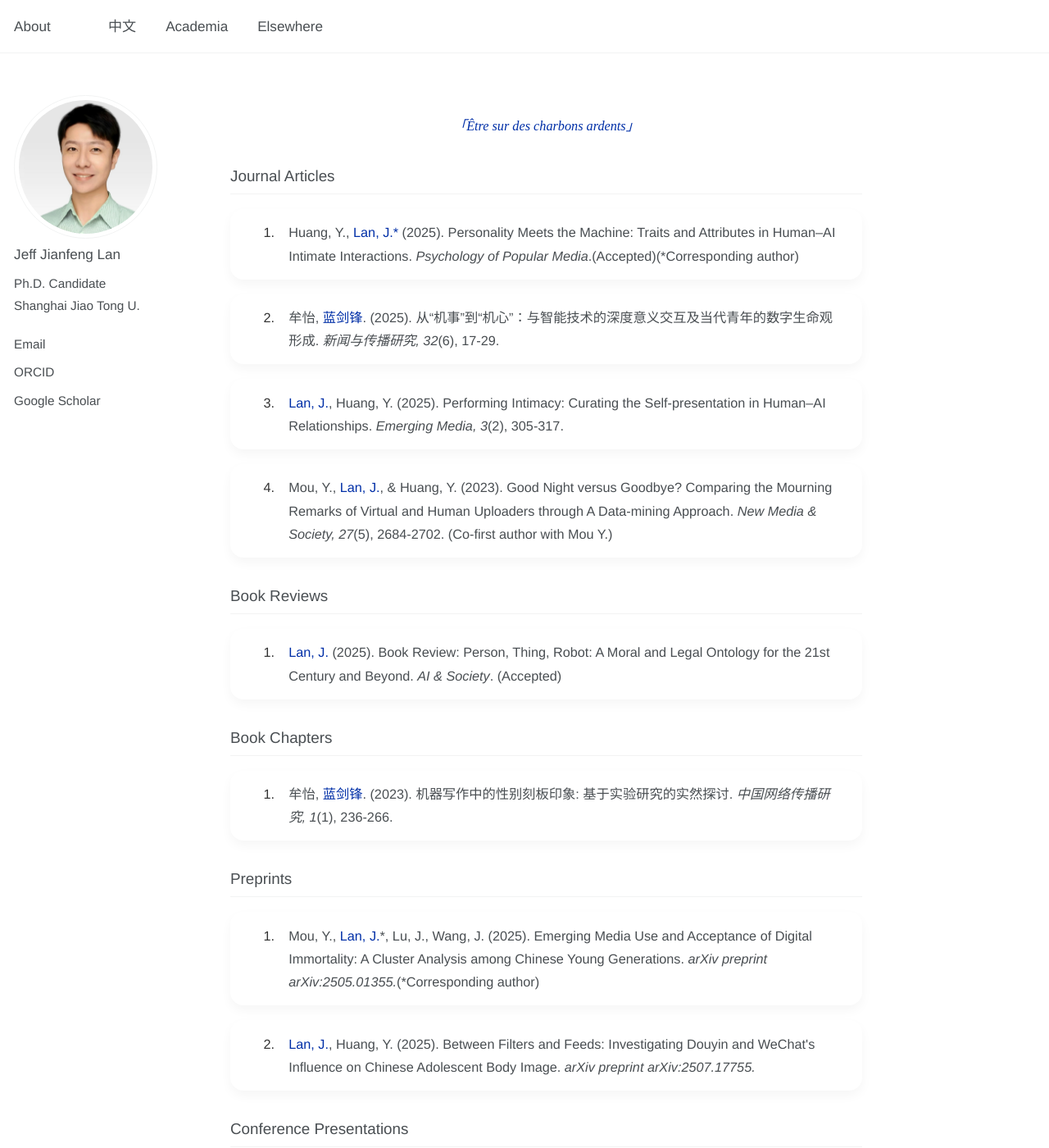
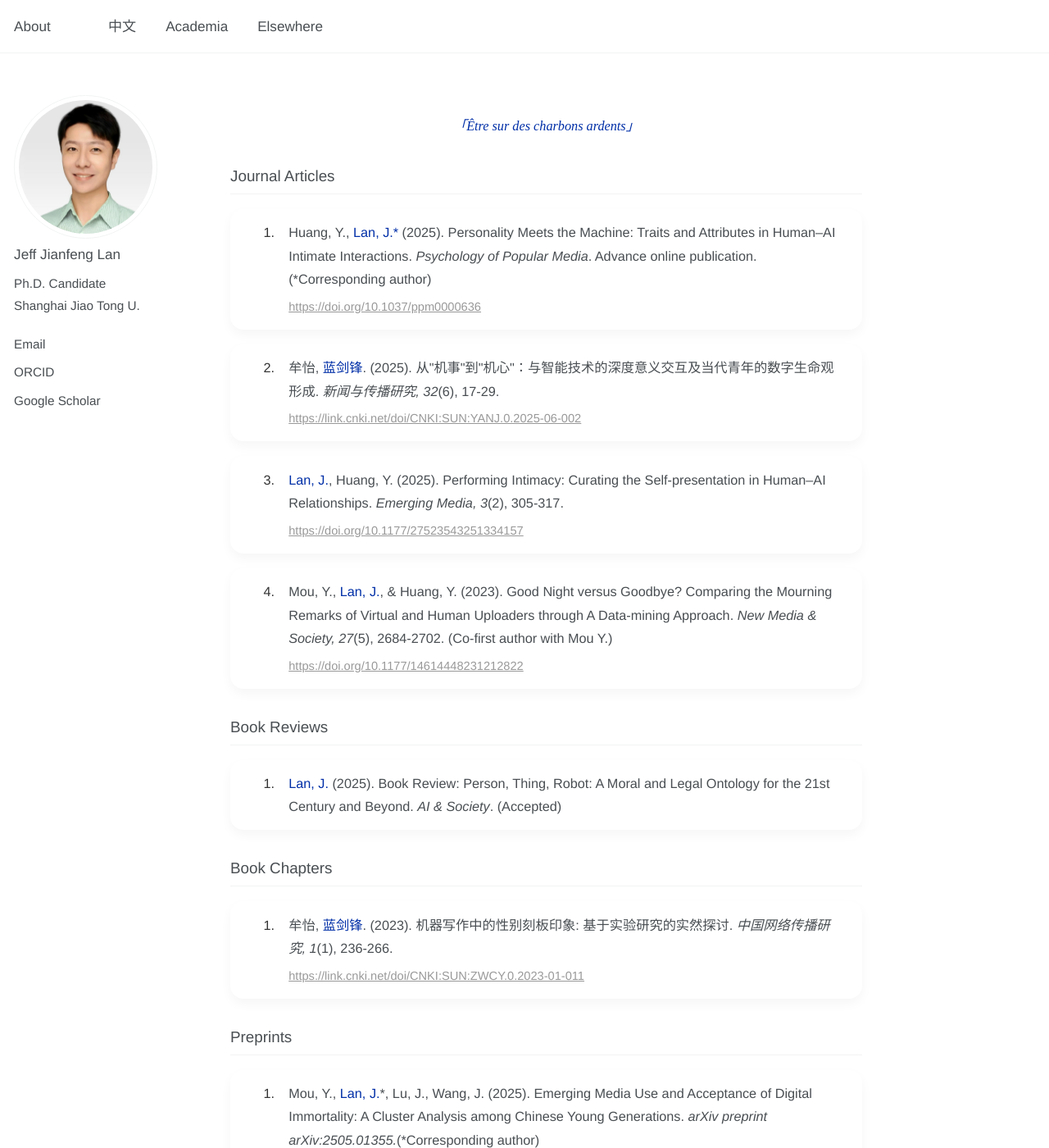
Before and after one commit to jianfenglan/jianfenglan.github.io, a Jekyll site: the page built from academia.md, in a window 1280 px wide and 1400 px high. Shown: the whole window at 82% size. Built offline with Jekyll 4.4.1, drawn with Linux system fonts in a browser that asks for light colours; some of the changed text lies outside the part shown.

Commit message:
Update academia.md

```diff
--- a/academia.md
+++ b/academia.md
@@ -34,7 +34,7 @@ body {
     background: #fff;
     border: none;
     border-radius: 16px;
-    padding: 0.8rem 1.2rem; /* <-- 修改这里，减小了上下和左右的内边距 */
+    padding: 0.8rem 1.2rem;
     box-shadow: 0 6px 14px rgba(0, 0, 0, 0.04);
     line-height: 1.75;
     flex-wrap: wrap;
@@ -60,6 +60,21 @@ body {
     word-break: break-word;
     font-size: 0.95em;
     font-weight: 400;
+}
+
+/* 链接样式 */
+.publication-link {
+    display: block;
+    margin-top: 0.4rem;
+    color: #999;
+    font-size: 0.9em;
+    text-decoration: none;
+    transition: color 0.2s ease;
+}
+
+.publication-link:hover {
+    color: #666;
+    text-decoration: underline;
 }
 
 /* 作者高亮 */
@@ -123,22 +138,26 @@ h2 {
 <div class="publication-list">
     <div class="publication-card">
         <div class="publication-content">
-            Huang, Y., <span class="my-name">Lan, J.*</span> (2025). Personality Meets the Machine: Traits and Attributes in Human–AI Intimate Interactions. <em>Psychology of Popular Media</em>.(Accepted)(*Corresponding author)
+            Huang, Y., <span class="my-name">Lan, J.*</span> (2025). Personality Meets the Machine: Traits and Attributes in Human–AI Intimate Interactions. <em>Psychology of Popular Media</em>. Advance online publication. (*Corresponding author)
+            <a href="https://doi.org/10.1037/ppm0000636" class="publication-link" target="_blank">https://doi.org/10.1037/ppm0000636</a>
         </div>
     </div>
     <div class="publication-card">
         <div class="publication-content">
-            牟怡, <span class="my-name">蓝剑锋</span>. (2025). 从“机事”到“机心”：与智能技术的深度意义交互及当代青年的数字生命观形成. <em>新闻与传播研究, 32</em>(6), 17-29.
+            牟怡, <span class="my-name">蓝剑锋</span>. (2025). 从"机事"到"机心"：与智能技术的深度意义交互及当代青年的数字生命观形成. <em>新闻与传播研究, 32</em>(6), 17-29.
+            <a href="https://link.cnki.net/doi/CNKI:SUN:YANJ.0.2025-06-002" class="publication-link" target="_blank">https://link.cnki.net/doi/CNKI:SUN:YANJ.0.2025-06-002</a>
         </div>
     </div>
     <div class="publication-card">
         <div class="publication-content">
             <span class="my-name">Lan, J.</span>, Huang, Y. (2025). Performing Intimacy: Curating the Self-presentation in Human–AI Relationships. <em>Emerging Media, 3</em>(2), 305-317.
+              <a href="https://doi.org/10.1177/27523543251334157" class="publication-link" target="_blank">https://doi.org/10.1177/27523543251334157</a>
         </div>
     </div>
     <div class="publication-card">
         <div class="publication-content">
             Mou, Y., <span class="my-name">Lan, J.</span>, & Huang, Y. (2023). Good Night versus Goodbye? Comparing the Mourning Remarks of Virtual and Human Uploaders through A Data-mining Approach. <em>New Media & Society, 27</em>(5), 2684-2702. (Co-first author with Mou Y.)
+            <a href="https://doi.org/10.1177/14614448231212822" class="publication-link" target="_blank">https://doi.org/10.1177/14614448231212822</a>
         </div>
     </div>
 </div>
@@ -157,6 +176,7 @@ h2 {
     <div class="publication-card">
         <div class="publication-content">
             牟怡, <span class="my-name">蓝剑锋</span>. (2023). 机器写作中的性别刻板印象: 基于实验研究的实然探讨. <em>中国网络传播研究, 1</em>(1), 236-266.
+             <a href="https://link.cnki.net/doi/CNKI:SUN:ZWCY.0.2023-01-011" class="publication-link" target="_blank">https://link.cnki.net/doi/CNKI:SUN:ZWCY.0.2023-01-011</a>
         </div>
     </div>
     </div>
@@ -167,11 +187,13 @@ h2 {
     <div class="publication-card">
         <div class="publication-content">
             Mou, Y., <span class="my-name">Lan, J.</span>*, Lu, J., Wang, J. (2025). Emerging Media Use and Acceptance of Digital Immortality: A Cluster Analysis among Chinese Young Generations. <em>arXiv preprint arXiv:2505.01355.</em>(*Corresponding author)
+            <a href="https://doi.org/10.48550/arXiv.2505.01355" class="publication-link" target="_blank">https://doi.org/10.48550/arXiv.2505.01355</a>
         </div>
     </div>
     <div class="publication-card">
         <div class="publication-content">
             <span class="my-name">Lan, J.</span>, Huang, Y. (2025). Between Filters and Feeds: Investigating Douyin and WeChat's Influence on Chinese Adolescent Body Image. <em>arXiv preprint arXiv:2507.17755.</em>
+            <a href="https://doi.org/10.48550/arXiv.2507.17755" class="publication-link" target="_blank">https://doi.org/10.48550/arXiv.2507.17755</a>
         </div>
     </div>
 </div>
```
